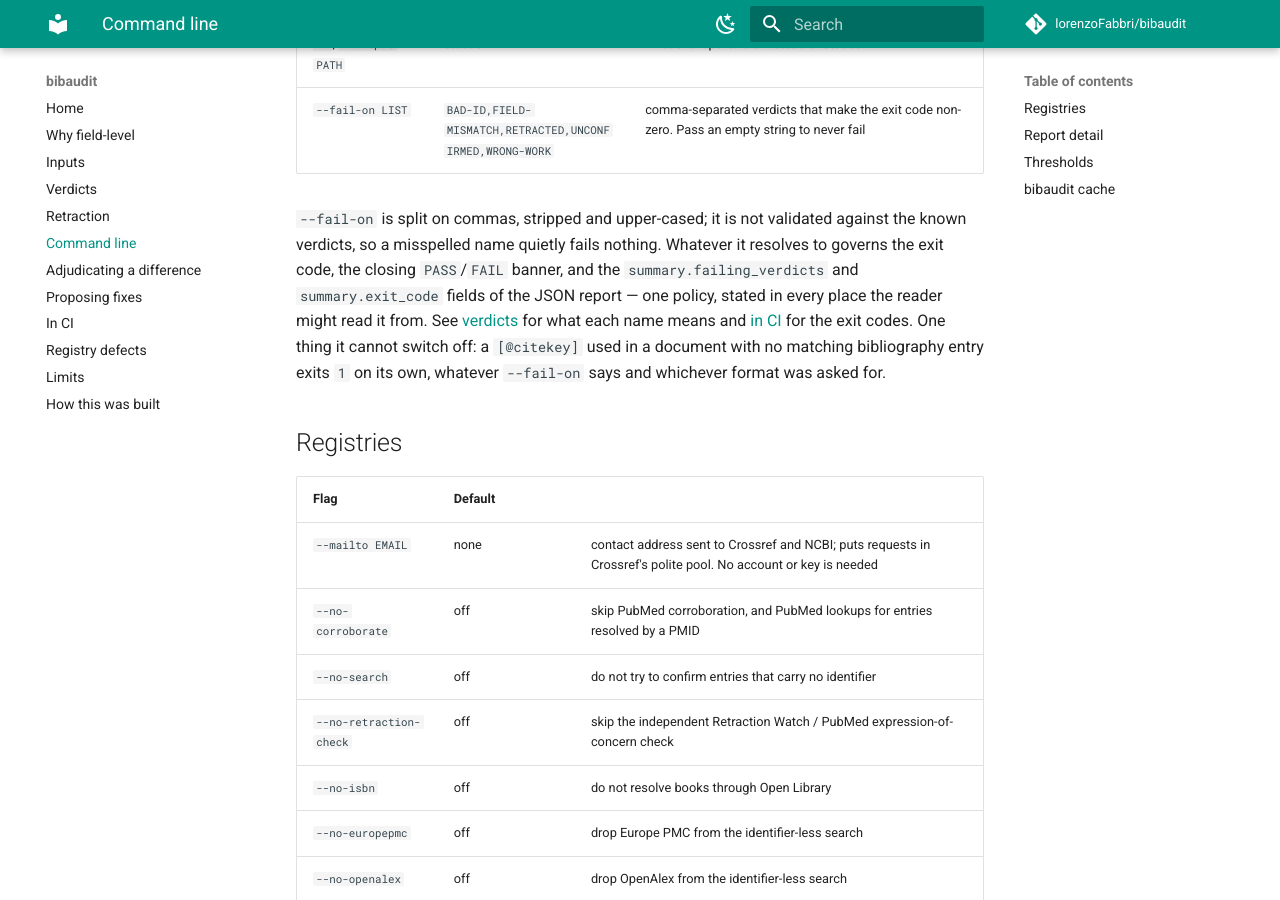
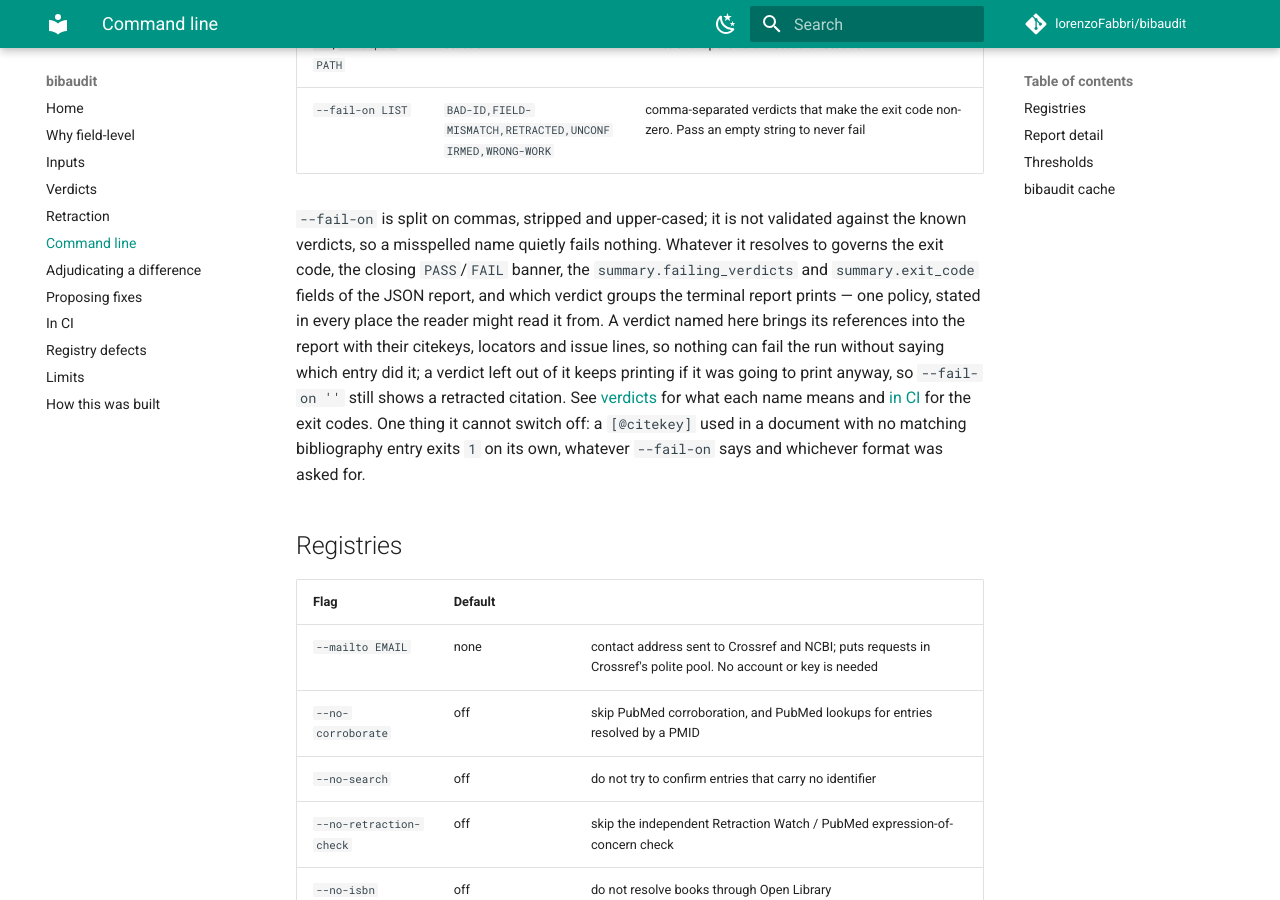
Before and after one commit to lorenzoFabbri/bibaudit, an MkDocs documentation site: the page built from docs/cli.md, in a window 1280 px wide and 900 px high, scrolled down 783 px. Built offline with MkDocs 1.6.1 and Material for MkDocs 9.7.7, drawn with Linux system fonts in a browser that asks for light colours; comment, search, counter and statistics services are not loaded.

Commit message:
State that --fail-on decides the printed groups, not only the exit code
A verdict named there brings its references into the report with their
citekeys, locators and issue lines. Five passages prescribed --fail-on
INCOMPLETE as the way to make the PMID warning bite while describing a
report that prints the default failing set and nothing else.

```diff
--- a/docs/cli.md
+++ b/docs/cli.md
@@ -31,9 +31,14 @@ lives under a dot-directory is not silently emptied of every file.
 
 `--fail-on` is split on commas, stripped and upper-cased; it is not validated
 against the known verdicts, so a misspelled name quietly fails nothing. Whatever
-it resolves to governs the exit code, the closing `PASS`/`FAIL` banner, and the
-`summary.failing_verdicts` and `summary.exit_code` fields of the JSON report —
-one policy, stated in every place the reader might read it from. See
+it resolves to governs the exit code, the closing `PASS`/`FAIL` banner, the
+`summary.failing_verdicts` and `summary.exit_code` fields of the JSON report, and
+which verdict groups the terminal report prints — one policy, stated in every
+place the reader might read it from. A verdict named here brings its references
+into the report with their citekeys, locators and issue lines, so nothing can
+fail the run without saying which entry did it; a verdict left out of it keeps
+printing if it was going to print anyway, so `--fail-on ''` still shows a
+retracted citation. See
 [verdicts](verdicts.md) for what each name means and [in CI](ci.md) for the exit
 codes. One thing it cannot switch off: a `[@citekey]` used in a document with no
 matching bibliography entry exits `1` on its own, whatever `--fail-on` says and
```
Also changed, not shown: README.md (+3 -1 lines), docs/ci.md (+6 -3 lines), docs/inputs.md (+3 -1 lines), docs/registry-artifacts.md (+5 -3 lines), docs/verdicts.md (+6 -0 lines), docs/why.md (+4 -3 lines).
